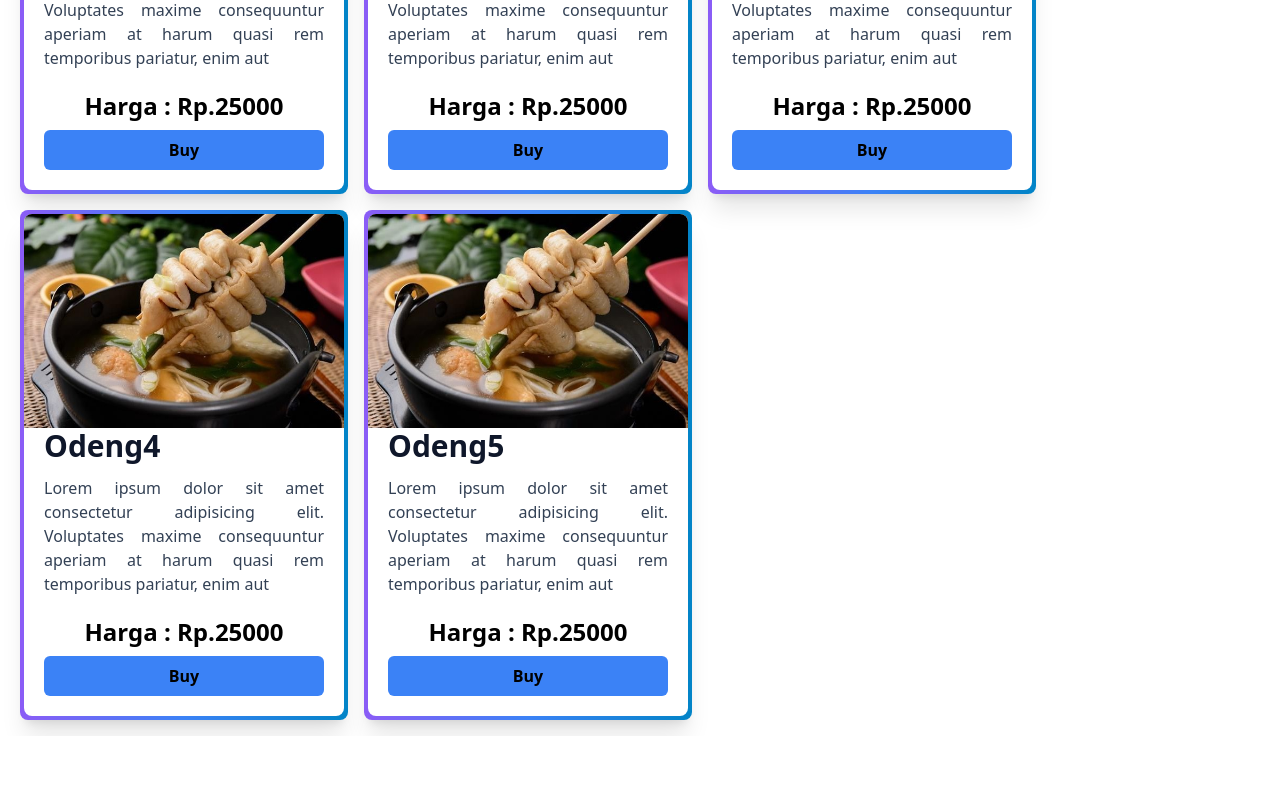
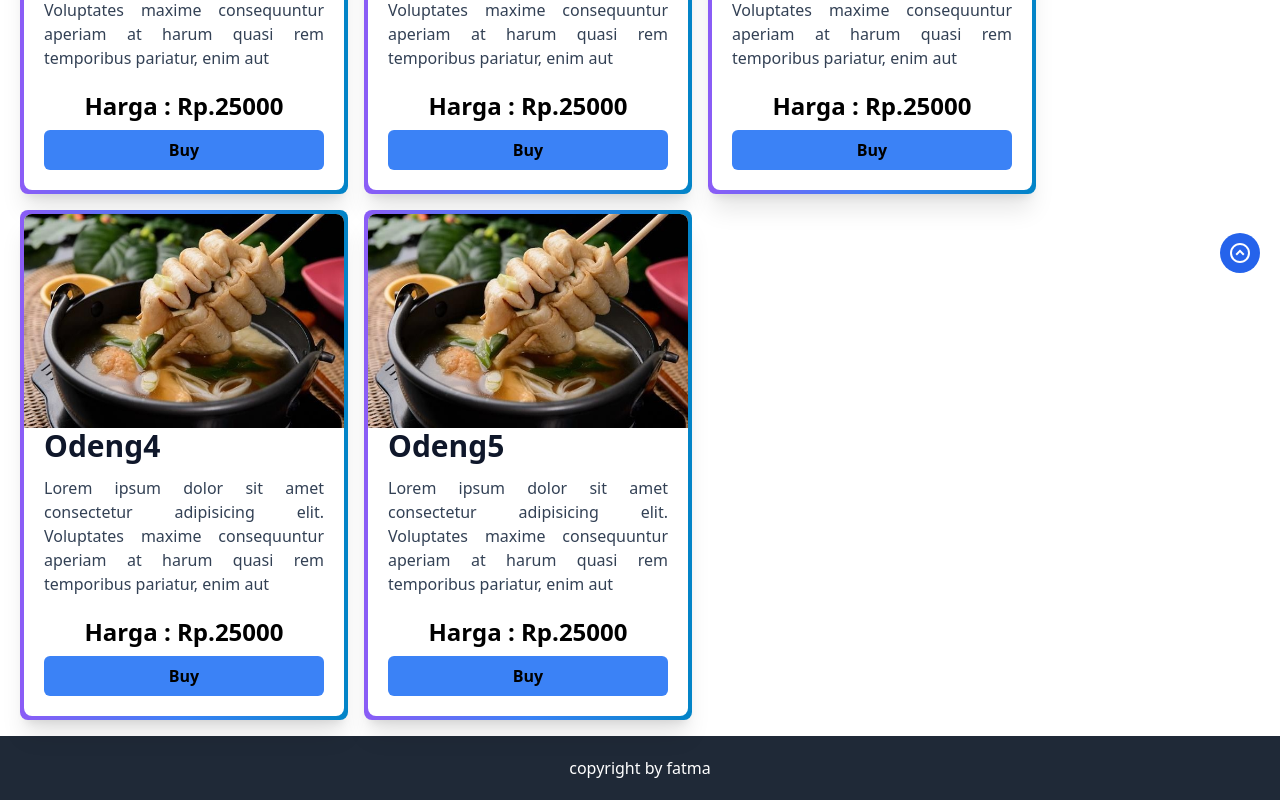
Before and after one commit to Fatmarahma/belajar_nextjs, a Next.js app: page /products in a window 1280 px wide. Shown: the part 447-1247 px from the top of the page. Before the commit the page ends 1183 px from the top, so only its background shows below. Built offline with nearby package versions, Linux system fonts and the light colour scheme.

Commit message:
useRef(backtoTop)

```diff
--- /dev/null
+++ b/src/components/atoms/Icons/BackToTop.js
@@ -0,0 +1,11 @@
+import React from "react";
+
+const BackToTop = ({ size = "24px", color = "#ffffff" }) => {
+  return (
+    <svg xmlns="http://www.w3.org/2000/svg" height={size} viewBox="0 -960 960 960" width={size} fill={color}>
+      <path d="m357-384 123-123 123 123 57-56-180-180-180 180 57 56ZM480-80q-83 0-156-31.5T197-197q-54-54-85.5-127T80-480q0-83 31.5-156T197-763q54-54 127-85.5T480-880q83 0 156 31.5T763-763q54 54 85.5 127T880-480q0 83-31.5 156T763-197q-54 54-127 85.5T480-80Zm0-80q134 0 227-93t93-227q0-134-93-227t-227-93q-134 0-227 93t-93 227q0 134 93 227t227 93Zm0-320Z" />
+    </svg>
+  );
+};
+
+export default BackToTop;
--- a/src/pages/products/index.js
+++ b/src/pages/products/index.js
@@ -1,14 +1,19 @@
 import Button from "@/components/atoms/Buttons";
 import CardProduct from "@/components/molecules/CardProduct";
-import React, { useState, useEffect } from "react";
+import React, { useState, useEffect, useRef } from "react";
 import Image from "next/image";
 import { data } from "@/constant/data";
+import BackToTop from "@/components/atoms/Icons/BackToTop";
 
 function ProductsPage() {
+  const footerRef = useRef();
+  const [showBackToTop, setShowBackToTop] = useState(false);
+
   const [username, setUsername] = useState("");
   const [cart, setCart] = useState([]);
   const [total, setTotal] = useState(0);
 
+  //useEffect untuk data dari localStorage
   useEffect(() => {
     const getUsername = localStorage.getItem("username");
     if (getUsername) {
@@ -17,13 +22,14 @@ function ProductsPage() {
     setCart(JSON.parse(localStorage.getItem("cart")) || []);
   }, []);
 
+  //untuk menghapus data dari localstorage
   const handleLogout = () => {
     localStorage.removeItem("username");
     localStorage.removeItem("username");
     localStorage.removeItem("cart");
     window.location.href = "/login";
   };
-
+  //menambahkan product ke cart
   const handleAddToCart = (id) => {
     const itemInCart = cart.find((item) => item.id === id);
 
@@ -37,6 +43,7 @@ function ProductsPage() {
     }
   };
 
+  //untuk menghitung total harga dan menyimpan data cart ke localstorage.
   useEffect(() => {
     if (cart.length > 0) {
       const sum = cart.reduce((total, item) => {
@@ -47,6 +54,35 @@ function ProductsPage() {
       localStorage.setItem("cart", JSON.stringify(cart));
     }
   }, [cart]);
+
+  //usseEffect untuk menghandle button backtotop
+  useEffect(() => {
+    function handleScroll() {
+      const footerTop = footerRef.current.offsetTop;
+
+      const viewportHeight = window.innerHeight;
+
+      const scrollPosition = window.scrollY;
+      // cek apakah posisi scroll dilayar sudah mencapai elemen footer
+      if (scrollPosition + viewportHeight >= footerTop) {
+        setShowBackToTop(true);
+      } else {
+        setShowBackToTop(false);
+      }
+    }
+    //event listener untuk ngecek scroll
+    window.addEventListener("scroll", handleScroll);
+
+    //kembalikan fungsi yang akan dijalankan saat layar berhenti  di scroll
+    return () => {
+      window.removeEventListener("scroll", handleScroll); //hapus event listener pada event scroll ketika scroll berhenti
+    };
+  }, [footerRef]); //<- akan dipantau setiap kali ada perubahan.
+
+  const handleBackToTop = () => {
+    //window.scrollTo L untuk menscrik layar keatas dengan animasi yang smooth
+    window.scrollTo({ top: 0, behavior: "smooth" });
+  };
 
   return (
     <>
@@ -112,6 +148,15 @@ function ProductsPage() {
           </div>
         )}
       </div>
+      {showBackToTop && (
+        <div onClick={handleBackToTop} className="fixed right-5 bottom-20 bg-blue-600 p-2 rounded-full">
+          <BackToTop />
+        </div>
+      )}
+
+      <footer ref={footerRef} className="text-center p-5 bg-gray-800 text-white w-full">
+        copyright by fatma
+      </footer>
     </>
   );
 }
```
